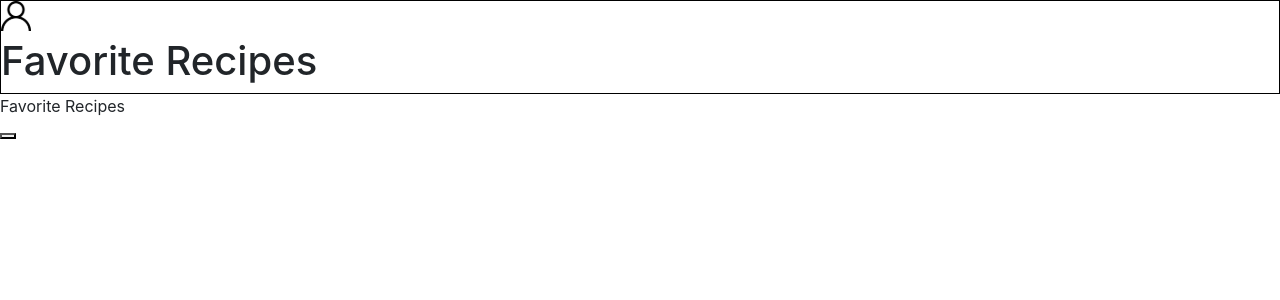
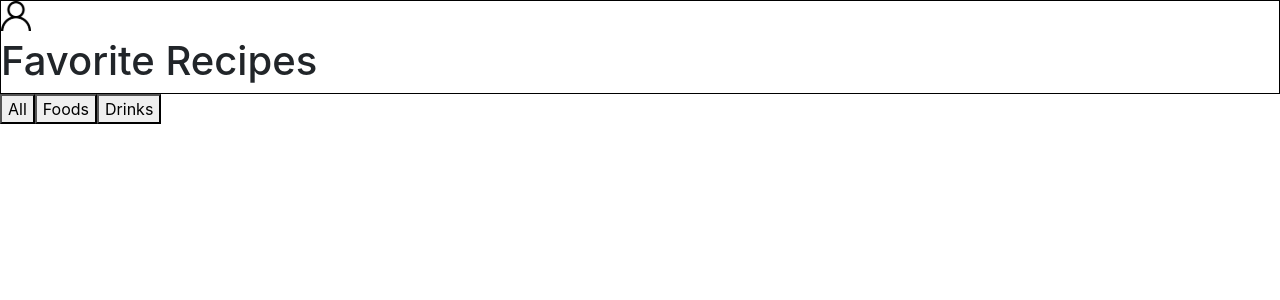
Before and after one commit to raphaelalmeidamartins/fine-flavor, a React (Create React App) app: page /favorite-recipes in a window 1280 px wide. Shown: the top 300 px of the page. Built offline with nearby package versions, Linux system fonts and the light colour scheme; the HTML template or start-up script is replaced by a standard one.

Commit message:
:sparkles: feat: tela de receitas favoritas

```diff
--- a/src/components/FavoriteRecipeCard.js
+++ b/src/components/FavoriteRecipeCard.js
@@ -1,9 +1,69 @@
+import PropTypes from 'prop-types';
 import React from 'react';
+import { useHistory } from 'react-router-dom';
+import useFavorite from '../hooks/useFavorite';
+import useShare from '../hooks/useShare';
+import IconButton from './IconButton';
 
-function FavoriteRecipes() {
+function FavoriteRecipeCard({
+  index,
+  id,
+  type,
+  image,
+  category,
+  name,
+  nationality,
+  alcoholicOrNot,
+}) {
+  const history = useHistory();
+  const [alertStatus, handleShare] = useShare('/favorite-recipes', `/${type}s/${id}`);
+  const [isFavorite, handleFavorite] = useFavorite(id, type);
+
   return (
-    <section>Favorite Recipes</section>
+    <section className="RecipeDoneCard">
+      <input
+        src={ image }
+        alt="thumbnail"
+        type="image"
+        onClick={ () => history.push(`/${type}s/${id}`) }
+        data-testid={ `${index}-horizontal-image` }
+      />
+      <p data-testid={ `${index}-horizontal-top-text` }>
+        {type === 'food' ? `${nationality} - ${category}` : alcoholicOrNot}
+      </p>
+      <a href={ `/${type}s/${id}` } data-testid={ `${index}-horizontal-name` }>{name}</a>
+      <div>
+        <IconButton
+          route="share"
+          handleClick={ handleShare }
+          dataTestId={ `${index}-horizontal-share-btn` }
+        />
+        <IconButton
+          route={ `favorite-${isFavorite()}` }
+          handleClick={ () => handleFavorite(isFavorite()) }
+          dataTestId={ `${index}-horizontal-favorite-btn` }
+        />
+        <span
+          className={ `alert alert-success fade ${alertStatus ? 'show' : ''}` }
+          role="alert"
+          aria-label="close"
+        >
+          Link copied!
+        </span>
+      </div>
+    </section>
   );
 }
 
-export default FavoriteRecipes;
+FavoriteRecipeCard.propTypes = {
+  index: PropTypes.number.isRequired,
+  id: PropTypes.string.isRequired,
+  type: PropTypes.string.isRequired,
+  image: PropTypes.string.isRequired,
+  category: PropTypes.string.isRequired,
+  name: PropTypes.string.isRequired,
+  nationality: PropTypes.string.isRequired,
+  alcoholicOrNot: PropTypes.string.isRequired,
+};
+
+export default FavoriteRecipeCard;
--- a/src/hooks/useFavorite.js
+++ b/src/hooks/useFavorite.js
@@ -2,12 +2,12 @@ import { useDispatch, useSelector } from 'react-redux';
 import { actionFavoriteRecipe, actionUnfavoriteRecipe } from '../redux/actions';
 import useGenerateRecipeObject from './useGenerateRecipeObject';
 
-function useFavorite(recipeId) {
+function useFavorite(recipeId, type) {
   const dispatch = useDispatch();
 
   const { favoriteRecipes } = useSelector((state) => state);
 
-  const { recipeFavoriteObject } = useGenerateRecipeObject(recipeId);
+  const { recipeFavoriteObject } = useGenerateRecipeObject(recipeId, type);
 
   const isFavorite = () => favoriteRecipes
     .some(({ id: favoriteId }) => recipeId === favoriteId); // verifica se a receita já está entre os favoritos
--- a/src/pages/FavoriteRecipesPage.js
+++ b/src/pages/FavoriteRecipesPage.js
@@ -1,15 +1,41 @@
-import React from 'react';
+import React, { useState } from 'react';
+import { useSelector } from 'react-redux';
 import CategoryButton from '../components/CategoryButton';
-import FavoriteRecipecard from '../components/FavoriteRecipeCard';
 import Header from '../components/Header';
+import FavoriteRecipeCard from '../components/FavoriteRecipeCard';
 
 function FavoriteRecipesPage() {
+  const { favoriteRecipes } = useSelector((state) => state);
+  const [filter, setFilter] = useState('All');
+
   return (
     <div>
       <Header title="Favorite Recipes" />
+      <section>
+        <CategoryButton
+          categoryName="All"
+          dataTestId={ () => 'filter-by-all-btn' }
+          handleClick={ () => setFilter('All') }
+        />
+        <CategoryButton
+          categoryName="Foods"
+          dataTestId={ () => 'filter-by-food-btn' }
+          handleClick={ () => setFilter('food') }
+        />
+        <CategoryButton
+          categoryName="Drinks"
+          dataTestId={ () => 'filter-by-drink-btn' }
+          handleClick={ () => setFilter('drink') }
+        />
+      </section>
       <main>
-        <FavoriteRecipecard />
-        <CategoryButton />
+        {filter === 'All' && favoriteRecipes?.length
+          ? favoriteRecipes.map((recipe, index) => (
+            <FavoriteRecipeCard key={ recipe.id } index={ index } { ...recipe } />
+          ))
+          : favoriteRecipes.filter(({ type }) => type === filter).map((recipe, index) => (
+            <FavoriteRecipeCard key={ recipe.id } index={ index } { ...recipe } />
+          ))}
       </main>
     </div>
   );
```
